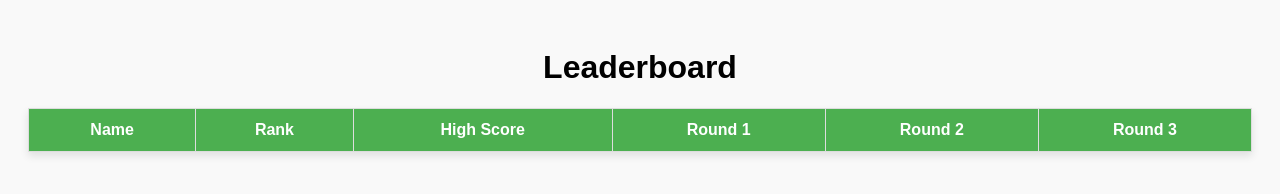
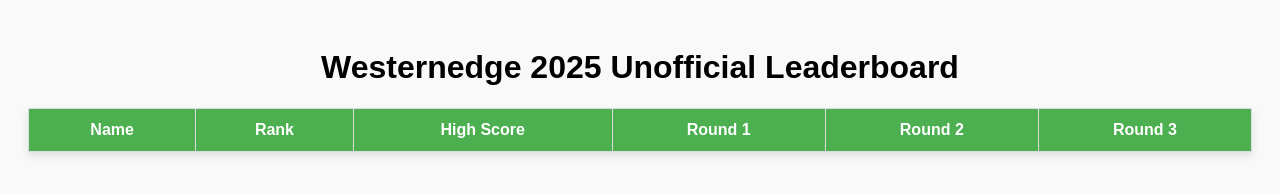
Before and after one commit to FunnyIvri/WesternedgeLeaderboard, a website built with webpack: page dist/index.html in a window 1280 px wide. Built offline with nearby package versions, Linux system fonts and the light colour scheme; no server answers.

Commit message:
changed to better title

```diff
--- a/dist/index.html
+++ b/dist/index.html
@@ -2,12 +2,12 @@
 <html lang="en">
 <head>
   <meta charset="UTF-8">
-  <title>Leaderboard</title>
+  <title>Westernedge 2025 Unofficial Leaderboard</title>
   <link rel="stylesheet" href="style.css">
 </head>
 <body>
 
-  <h1>Leaderboard</h1>
+  <h1>Westernedge 2025 Unofficial Leaderboard</h1>
   <table id="leaderboardTable">
     <thead>
       <tr>
```
